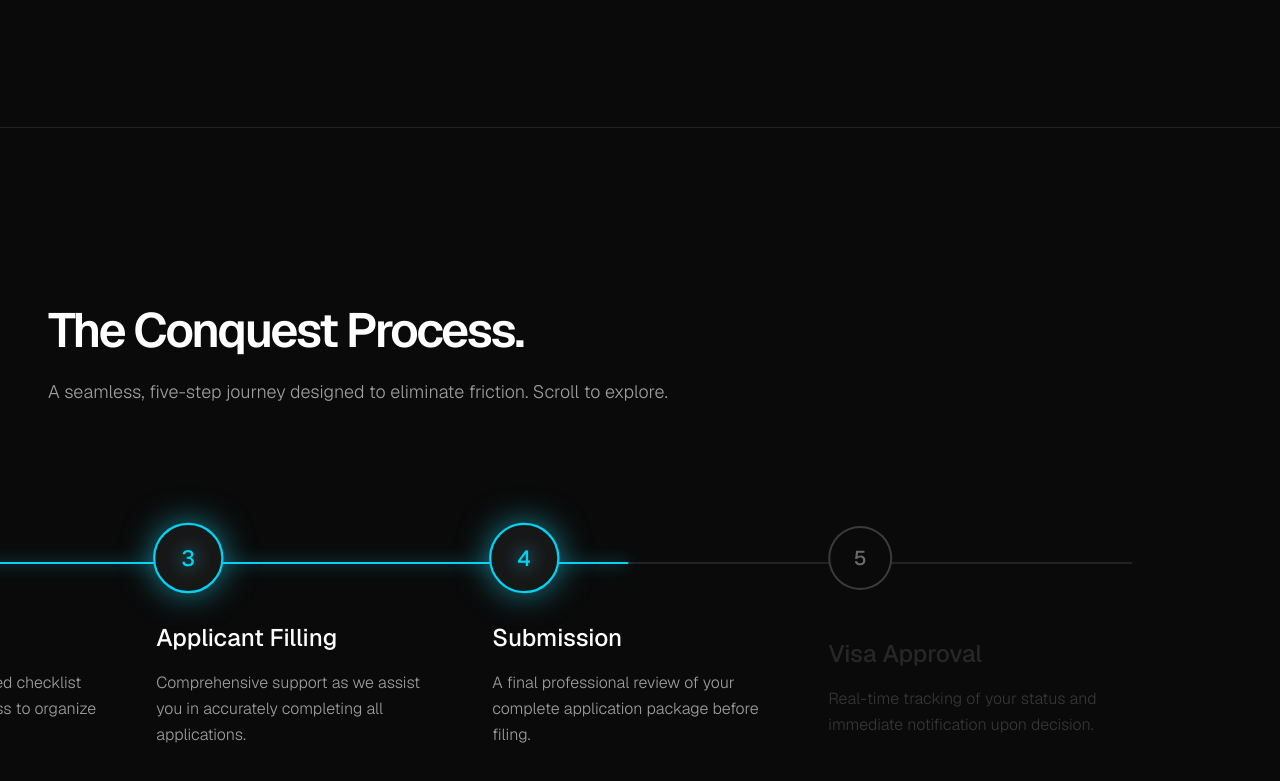
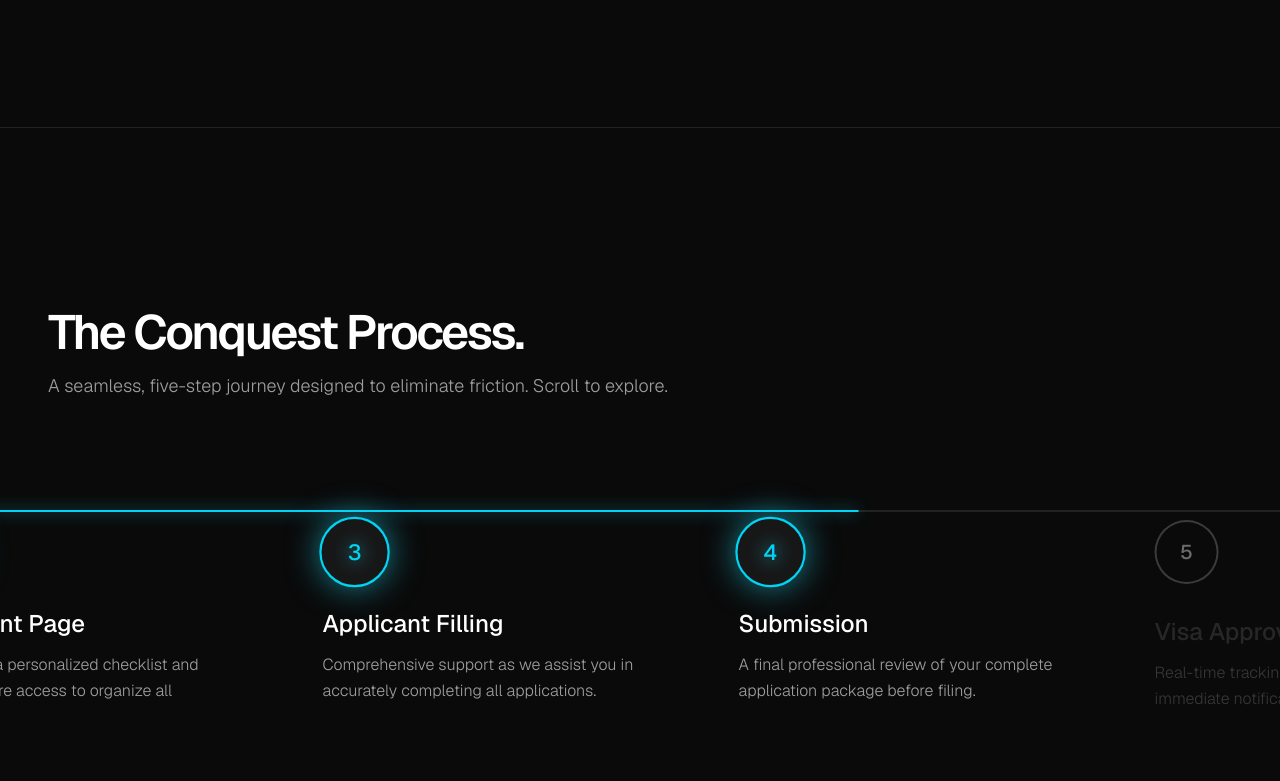
Before and after one commit to chaudharyKrrish7/conquest, a Next.js app: page / in a window 1280 px wide. Shown: the part 3640-4421 px from the top of the page. Built offline with nearby package versions, Linux system fonts and the light colour scheme.

Commit message:
landng page finally completed

```diff
--- a/src/app/components/Process.tsx
+++ b/src/app/components/Process.tsx
@@ -1,6 +1,6 @@
 "use client";
 
-import { useRef, useState } from "react";
+import { useRef, useState, useEffect } from "react";
 import { motion, useScroll, useTransform, useSpring, useMotionValueEvent } from "framer-motion";
 
 const steps = [
@@ -22,6 +22,7 @@ const steps = [
   {
     id: 4,
     title: "Submission",
+    navTitle: "Submission",
     desc: "A final professional review of your complete application package before filing.",
   },
   {
@@ -32,26 +33,38 @@ const steps = [
 ];
 
 export default function Process() {
-  // Ref for the massive outer container that allows us to scroll for a long time
   const targetRef = useRef<HTMLDivElement>(null);
+  const trackRef = useRef<HTMLDivElement>(null);
+  const [scrollRange, setScrollRange] = useState(0);
 
-  // Track vertical scroll progress within that container
+  // Dynamic measurement hook to get exact pixel widths safely across resizes and devices
+  useEffect(() => {
+    const calculateRange = () => {
+      if (trackRef.current) {
+        // Total track width minus screen width tells us exactly how many pixels to slide left
+        // We add an extra 48px padding buffer so the 5th step doesn't hug the screen edge
+        setScrollRange(trackRef.current.scrollWidth - window.innerWidth + 48);
+      }
+    };
+
+    calculateRange();
+    window.addEventListener("resize", calculateRange);
+    return () => window.removeEventListener("resize", calculateRange);
+  }, []);
+
   const { scrollYProgress } = useScroll({
     target: targetRef,
   });
 
-  // Add a spring physics effect to make the scroll buttery smooth
   const smoothProgress = useSpring(scrollYProgress, {
     stiffness: 100,
-    damping: 20,
+    damping: 22,
     restDelta: 0.001,
   });
 
-  // Map the vertical scroll (0 to 1) to horizontal movement (0% to -50%)
-  // This physically pans the flex container to the left as you scroll down
-  const x = useTransform(smoothProgress, [0, 1], ["0%", "-50%"]);
+  // Pure numeric pixel interpolation — 100% bug-free on mobile platforms
+  const x = useTransform(smoothProgress, [0, 1], [0, -scrollRange]);
 
-  // Track the active step to trigger the glowing effects
   const [activeIndex, setActiveIndex] = useState(0);
 
   useMotionValueEvent(scrollYProgress, "change", (latest) => {
@@ -63,58 +76,59 @@ export default function Process() {
   });
 
   return (
-    // We make the section 300vh tall so the user has to scroll a lot to pass it
     <section ref={targetRef} className="relative h-[300vh] bg-neutral-950">
 
-      {/* The sticky container stays pinned to the screen while scrolling through the 300vh */}
-      <div className="sticky top-0 h-screen flex flex-col justify-center overflow-hidden px-6 md:px-12 border-t border-white/10">
+      {/* h-[100dvh] ensures dynamic viewport sizing on mobile browsers */}
+      <div className="sticky top-0 h-[100dvh] flex flex-col justify-center overflow-hidden border-t border-white/10">
 
-        {/* Header */}
-        <div className="mb-20 max-w-4xl relative z-20">
-          <h2 className="text-3xl md:text-5xl font-apple font-semibold tracking-tighter text-white mb-6">
+        {/* Header Block */}
+        <div className="mb-12 md:mb-20 px-6 md:px-12 max-w-4xl relative z-20">
+          <h2 className="text-3xl md:text-5xl font-apple font-semibold tracking-tighter text-white mb-4">
             The Conquest Process.
           </h2>
-          <p className="text-white/60 font-light text-lg">
+          <p className="text-white/60 font-light text-base md:text-lg">
             A seamless, five-step journey designed to eliminate friction. Scroll to explore.
           </p>
         </div>
 
-        {/* The Horizontal Track */}
-        <div className="relative w-full max-w-7xl mx-auto">
+        {/* The Horizontal Outer Track */}
+        <div className="relative w-full">
 
-          {/* This container pans left smoothly based on our x transform */}
-          <motion.div style={{ x }} className="flex w-[250vw] md:w-[180vw] lg:w-[130vw] relative pt-10">
-
+          {/* Track Inner Container */}
+          <motion.div
+            ref={trackRef}
+            style={{ x }}
+            className="flex gap-16 md:gap-24 pl-6 md:pl-12 w-max relative pt-10 pb-4"
+          >
             {/* The Background (Dim) Line */}
-            <div className="absolute top-[68px] md:top-[76px] left-0 w-full h-[2px] bg-white/10" />
+            <div className="absolute top-[26px] md:top-[30px] left-0 w-full h-[2px] bg-white/10 z-0" />
 
             {/* The Active (Glowing) Line */}
             <motion.div
-              className="absolute top-[68px] md:top-[76px] left-0 h-[2px] bg-cyan-400 shadow-[0_0_15px_rgba(34,211,238,0.8)]"
+              className="absolute top-[26px] md:top-[30px] left-0 h-[2px] bg-cyan-400 z-0 shadow-[0_0_15px_rgba(34,211,238,0.8)]"
               style={{
                 width: useTransform(smoothProgress, [0, 1], ["0%", "100%"]),
                 transformOrigin: "left",
               }}
             />
 
-            {/* The Numbered Steps */}
-            <div className="flex justify-between w-full relative z-10">
+            {/* Step Mapping */}
             {steps.map((step, index) => {
               const isActive = index <= activeIndex;
 
               return (
-                  <div key={step.id} className="flex flex-col items-start w-64 md:w-80 px-4">
+                <div key={step.id} className="w-[260px] md:w-[320px] relative z-10 flex flex-col items-start shrink-0">
 
                   {/* Glowing Number Node */}
                   <div
-                      className={`flex-shrink-0 w-14 h-14 md:w-16 md:h-16 rounded-full border-2 flex items-center justify-center transition-all duration-700 ease-out mb-8 ${
+                    className={`flex-shrink-0 w-14 h-14 md:w-16 md:h-16 rounded-full border-2 flex items-center justify-center transition-all duration-500 ease-out mb-6 ${
                       isActive
                         ? "bg-neutral-900 border-cyan-400 shadow-[0_0_30px_rgba(34,211,238,0.6)] scale-110"
                         : "bg-neutral-950 border-white/20 shadow-none scale-100"
                     }`}
                   >
                     <span
-                        className={`font-apple font-medium text-lg md:text-xl transition-colors duration-700 ${
+                      className={`font-apple font-medium text-lg md:text-xl transition-colors duration-500 ${
                         isActive ? "text-cyan-400 drop-shadow-[0_0_8px_rgba(34,211,238,1)]" : "text-white/40"
                       }`}
                     >
@@ -124,12 +138,12 @@ export default function Process() {
 
                   {/* Text Content */}
                   <div
-                      className={`transition-all duration-700 ${
-                        isActive ? "opacity-100 translate-y-0" : "opacity-30 translate-y-4"
+                    className={`transition-all duration-500 ${
+                      isActive ? "opacity-100 translate-y-0" : "opacity-30 translate-y-2"
                     }`}
                   >
                     <h3
-                        className={`text-xl md:text-2xl font-apple font-medium mb-4 transition-colors duration-700 ${
+                      className={`text-xl md:text-2xl font-apple font-medium mb-3 transition-colors duration-500 ${
                         isActive ? "text-white" : "text-white/40"
                       }`}
                     >
@@ -139,12 +153,13 @@ export default function Process() {
                       {step.desc}
                     </p>
                   </div>
+
                 </div>
               );
             })}
-            </div>
           </motion.div>
         </div>
+
       </div>
     </section>
   );
```
Lines whose indentation alone changed are shown as unchanged.
